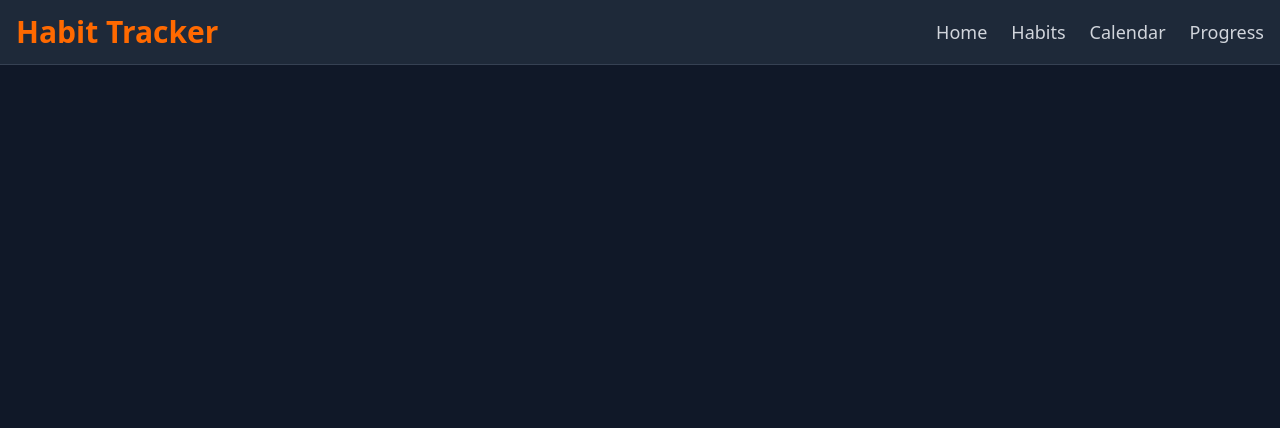
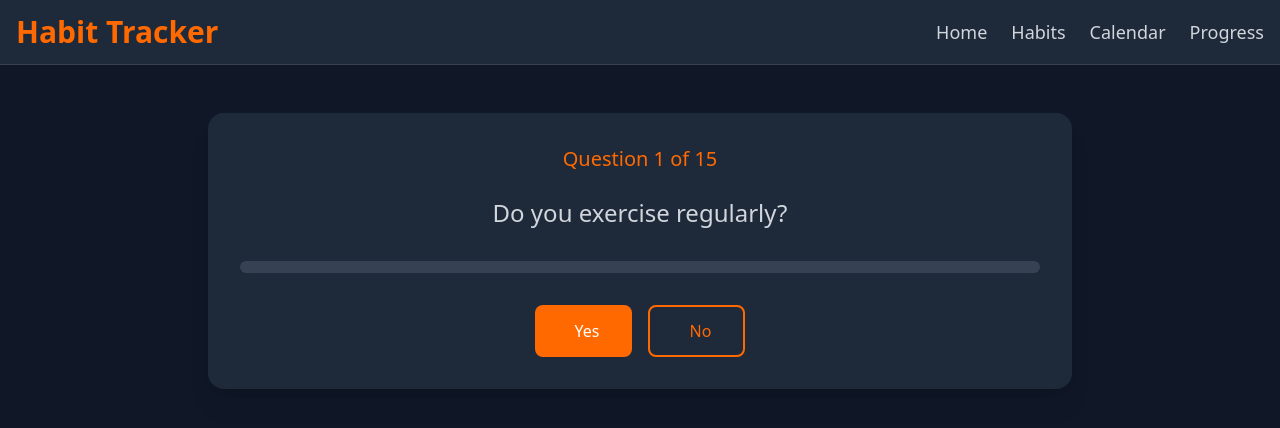
Before and after one commit to Rida-Lad/Habit_Tracker_App_V2, a React (Vite) app: page /test in a window 1280 px wide. Shown: the top 428 px of the page. Built offline with nearby package versions, Linux system fonts and the light colour scheme.

Commit message:
Add react-bootstrap-icons dependency and update Test component for improved styling and structure

```diff
--- a/package.json
+++ b/package.json
@@ -13,6 +13,7 @@
     "@tailwindcss/vite": "^4.1.3",
     "framer-motion": "^12.6.5",
     "react": "^19.0.0",
+    "react-bootstrap-icons": "^1.11.5",
     "react-dom": "^19.0.0",
     "react-router-dom": "^7.5.0",
     "tailwindcss": "^4.1.3"
--- a/src/App.jsx
+++ b/src/App.jsx
@@ -6,7 +6,7 @@ import Home from "./components/Home";
 import Habits from "./components/Habits";
 // import Calendar from "./components/Calendar";
 // import Progress from "./components/Progress";
-// import Test from "./components/Test";
+import Test from "./components/Test";
 
 const App = () => {
   const [isLoading, setIsLoading] = useState(true);
@@ -35,8 +35,8 @@ const App = () => {
         <Routes>
           <Route path="/" element={<Home />} />
           <Route path="/habits" element={<Habits />} />
-          {/* <Route path="/test" element={<Test />} />
-          <Route path="/calendar" element={<Calendar />} />
+          <Route path="/test" element={<Test />} />
+          {/*(<Route path="/calendar" element={<Calendar />} />
           <Route path="/progress" element={<Progress />} /> */}
         </Routes>
       </div>
--- a/src/components/Test.jsx
+++ b/src/components/Test.jsx
@@ -1,5 +1,4 @@
 import React, { useState } from "react";
-import { ProgressBar, Button, Card, Container } from "react-bootstrap";
 import { CheckCircleFill, XCircleFill, ArrowLeftCircleFill } from "react-bootstrap-icons";
 
 const TestHabits = () => {
@@ -75,81 +74,83 @@ const TestHabits = () => {
   };
 
   return (
-    <Container className="mt-5 mb-5">
+    <div className="max-w-4xl mx-auto px-4 py-12 bg-gray-900 min-h-screen">
       {!isTestCompleted ? (
-        <Card className="p-5 text-center shadow" style={{ backgroundColor: "#fff", color: "#ffa500" }}>
-          <h4 className="mb-4">
+        <div className="bg-gray-800 p-8 rounded-2xl shadow-xl text-center">
+          <h4 className="text-orange-500 text-xl mb-6">
             Question {currentQuestionIndex + 1} of {questions.length}
           </h4>
-          <p className="fs-4 mb-4">{questions[currentQuestionIndex].text}</p>
-          <ProgressBar
-            now={(currentQuestionIndex / questions.length) * 100}
-            animated
-            striped
-            className="mb-4"
-            style={{ backgroundColor: "#f0f0f0" }}
-            variant="warning"
-          />
-          <div className="mt-4">
-            <Button
-              style={{ backgroundColor: "#ffa500", border: "none", color: "white" }}
+          <p className="text-gray-300 text-2xl mb-8">{questions[currentQuestionIndex].text}</p>
+
+          <div className="w-full bg-gray-700 rounded-full h-3 mb-8">
+            <div
+              className="bg-orange-500 h-3 rounded-full transition-all duration-500"
+              style={{ width: `${(currentQuestionIndex / questions.length) * 100}%` }}
+            ></div>
+          </div>
+
+          <div className="flex flex-col sm:flex-row justify-center gap-4">
+            <button
               onClick={() => handleAnswer("Yes")}
-              className="mx-3 px-4 py-2"
+              className="flex items-center justify-center px-8 py-3 bg-orange-500 text-white rounded-lg hover:bg-orange-600 transition-colors"
             >
-              <CheckCircleFill className="me-2" />
+              <CheckCircleFill className="mr-2 text-xl" />
               Yes
-            </Button>
-            <Button
-              style={{ backgroundColor: "white", border: "2px solid #ffa500", color: "#ffa500" }}
+            </button>
+            <button
               onClick={() => handleAnswer("No")}
-              className="mx-3 px-4 py-2"
+              className="flex items-center justify-center px-8 py-3 border-2 border-orange-500 text-orange-500 rounded-lg hover:bg-gray-700 transition-colors"
             >
-              <XCircleFill className="me-2" />
+              <XCircleFill className="mr-2 text-xl" />
               No
-            </Button>
+            </button>
           </div>
-        </Card>
+        </div>
       ) : (
-        <Card className="p-5 shadow" style={{ backgroundColor: "#fff", color: "#ffa500" }}>
-          <h3 className="mb-4 text-center">Your Habit Test Results</h3>
+        <div className="bg-gray-800 p-8 rounded-2xl shadow-xl">
+          <h3 className="text-orange-500 text-3xl text-center mb-8">Your Habit Test Results</h3>
+
           {calculateResults().map(({ category, yesPercentage, noPercentage }) => (
-            <div key={category} className="mb-5">
-              <h5 className="mb-3">{category}</h5>
-              <div className="d-flex align-items-center mb-2">
-                <CheckCircleFill className="text-success me-2" />
-                <strong className="me-2">Good Habit:</strong> {yesPercentage}%
+            <div key={category} className="mb-8">
+              <h5 className="text-gray-300 text-xl mb-4">{category}</h5>
+
+              <div className="flex items-center mb-2">
+                <CheckCircleFill className="text-green-400 mr-2 text-lg" />
+                <span className="text-gray-400 mr-2 font-semibold">Good Habit:</span>
+                <span className="text-gray-300">{yesPercentage}%</span>
               </div>
-              <div className="d-flex align-items-center mb-3">
-                <XCircleFill className="text-danger me-2" />
-                <strong className="me-2">Needs Improvement:</strong> {noPercentage}%
+
+              <div className="flex items-center mb-4">
+                <XCircleFill className="text-red-400 mr-2 text-lg" />
+                <span className="text-gray-400 mr-2 font-semibold">Needs Improvement:</span>
+                <span className="text-gray-300">{noPercentage}%</span>
               </div>
-              <ProgressBar style={{ height: "12px" }}>
-                <ProgressBar
-                  style={{ backgroundColor: "#ffa500" }}
-                  now={yesPercentage}
-                  key={1}
-                />
-                <ProgressBar
-                  style={{ backgroundColor: "#f0f0f0" }}
-                  now={noPercentage}
-                  key={2}
-                />
-              </ProgressBar>
+
+              <div className="w-full bg-gray-700 rounded-full h-3">
+                <div
+                  className="bg-orange-500 h-3 rounded-full inline-block"
+                  style={{ width: `${yesPercentage}%` }}
+                ></div>
+                <div
+                  className="bg-gray-600 h-3 rounded-full inline-block"
+                  style={{ width: `${noPercentage}%` }}
+                ></div>
+              </div>
             </div>
           ))}
-          <div className="text-center mt-4">
-            <Button
-              style={{ backgroundColor: "#ffa500", border: "none", color: "white" }}
+
+          <div className="text-center mt-8">
+            <button
               onClick={handleReturnToStart}
-              className="px-4 py-2"
+              className="flex items-center justify-center px-8 py-3 bg-orange-500 text-white rounded-lg hover:bg-orange-600 transition-colors mx-auto"
             >
-              <ArrowLeftCircleFill className="me-2" />
+              <ArrowLeftCircleFill className="mr-2 text-xl" />
               Take Test Again
-            </Button>
+            </button>
           </div>
-        </Card>
+        </div>
       )}
-    </Container>
+    </div>
   );
 };
 
```
Also changed, not shown: 1 other file (tests, documents, lock files or other folders).
